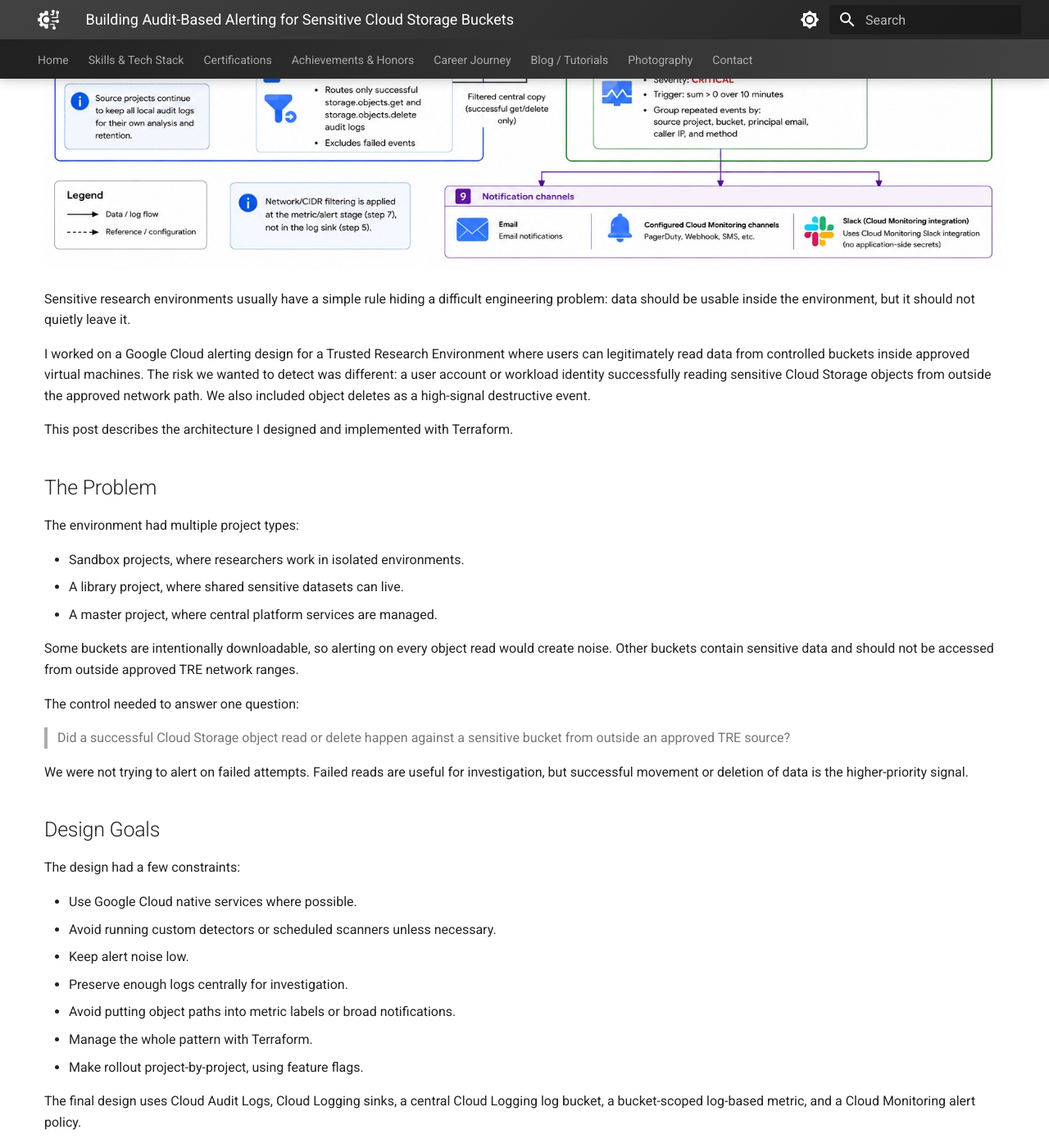
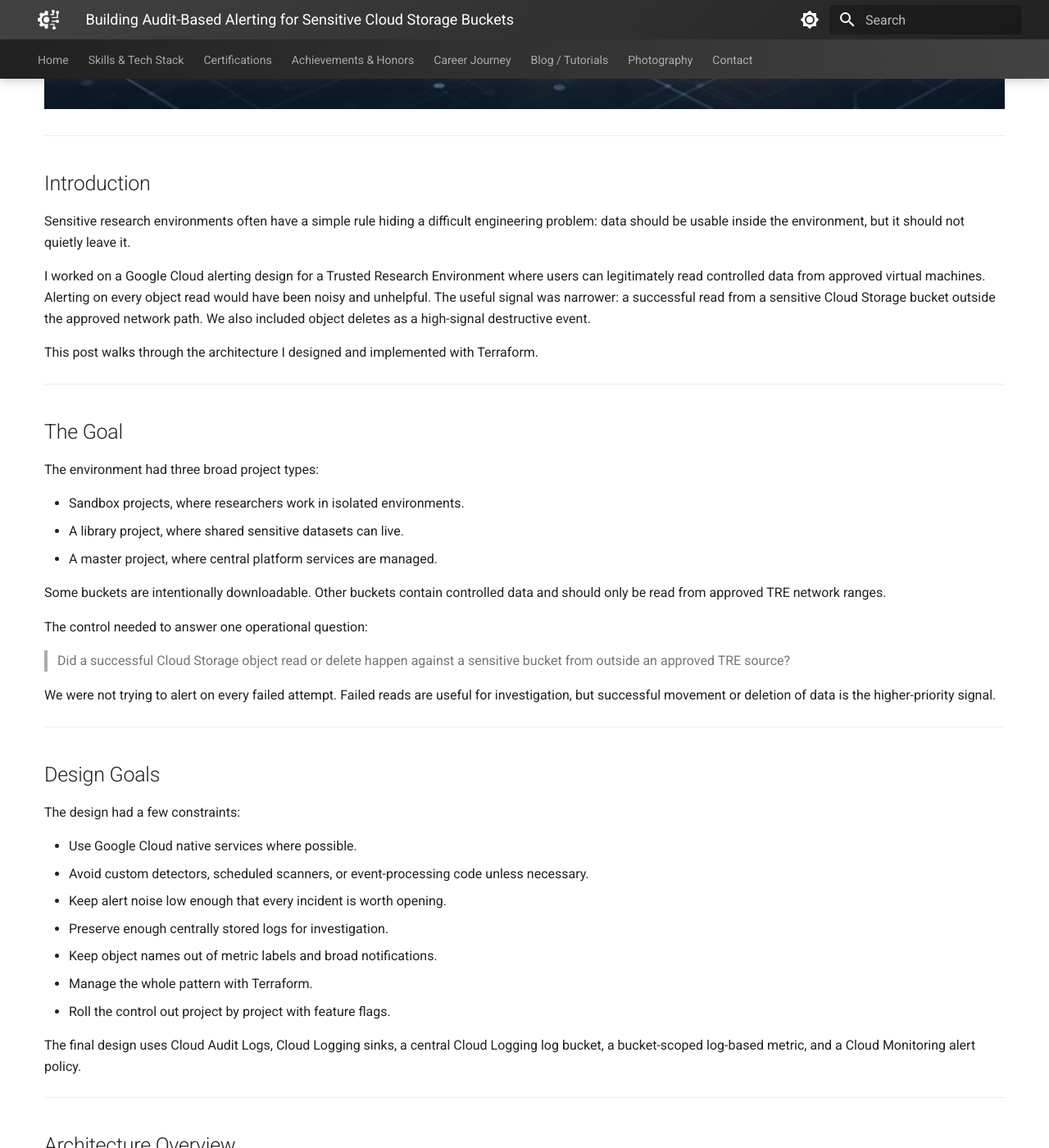
Before and after one commit to ahmadfsbd/portfolio, an MkDocs documentation site: the page built from docs/blog/gcp-audit-logs.md, in a window 1280 px wide and 1400 px high, scrolled down 681 px. Shown: the whole window at 82% size. Built offline with MkDocs 1.6.1 and Material for MkDocs 9.7.7, drawn with Linux system fonts in a browser that asks for light colours; some of the changed text lies outside the part shown.

Commit message:
fix blog

````diff
--- a/docs/blog/gcp-audit-logs.md
+++ b/docs/blog/gcp-audit-logs.md
@@ -12,47 +12,61 @@
 
 # Building Audit-Based Alerting for Sensitive Cloud Storage Buckets
 
-<img src="/images/blog/gcp-audit-alerting-architecture.jpg" alt="Architecture diagram for sensitive Cloud Storage bucket audit alerting in Google Cloud" />
+<img src="/images/blog/gcp-audit-logs-banner.webp" alt="Cloud audit logging banner showing sensitive storage buckets, centralized log routing, and monitoring alerting" />
 
-Sensitive research environments usually have a simple rule hiding a difficult engineering problem: data should be usable inside the environment, but it should not quietly leave it.
+---
 
-I worked on a Google Cloud alerting design for a Trusted Research Environment where users can legitimately read data from controlled buckets inside approved virtual machines. The risk we wanted to detect was different: a user account or workload identity successfully reading sensitive Cloud Storage objects from outside the approved network path. We also included object deletes as a high-signal destructive event.
+## Introduction
 
-This post describes the architecture I designed and implemented with Terraform.
+Sensitive research environments often have a simple rule hiding a difficult engineering problem: data should be usable inside the environment, but it should not quietly leave it.
 
-## The Problem
+I worked on a Google Cloud alerting design for a Trusted Research Environment where users can legitimately read controlled data from approved virtual machines. Alerting on every object read would have been noisy and unhelpful. The useful signal was narrower: a successful read from a sensitive Cloud Storage bucket outside the approved network path. We also included object deletes as a high-signal destructive event.
 
-The environment had multiple project types:
+This post walks through the architecture I designed and implemented with Terraform.
+
+---
+
+## The Goal
+
+The environment had three broad project types:
 
 - Sandbox projects, where researchers work in isolated environments.
 - A library project, where shared sensitive datasets can live.
 - A master project, where central platform services are managed.
 
-Some buckets are intentionally downloadable, so alerting on every object read would create noise. Other buckets contain sensitive data and should not be accessed from outside approved TRE network ranges.
+Some buckets are intentionally downloadable. Other buckets contain controlled data and should only be read from approved TRE network ranges.
 
-The control needed to answer one question:
+The control needed to answer one operational question:
 
 > Did a successful Cloud Storage object read or delete happen against a sensitive bucket from outside an approved TRE source?
 
-We were not trying to alert on failed attempts. Failed reads are useful for investigation, but successful movement or deletion of data is the higher-priority signal.
+We were not trying to alert on every failed attempt. Failed reads are useful for investigation, but successful movement or deletion of data is the higher-priority signal.
+
+---
 
 ## Design Goals
 
 The design had a few constraints:
 
 - Use Google Cloud native services where possible.
-- Avoid running custom detectors or scheduled scanners unless necessary.
-- Keep alert noise low.
-- Preserve enough logs centrally for investigation.
-- Avoid putting object paths into metric labels or broad notifications.
+- Avoid custom detectors, scheduled scanners, or event-processing code unless necessary.
+- Keep alert noise low enough that every incident is worth opening.
+- Preserve enough centrally stored logs for investigation.
+- Keep object names out of metric labels and broad notifications.
 - Manage the whole pattern with Terraform.
-- Make rollout project-by-project, using feature flags.
+- Roll the control out project by project with feature flags.
 
 The final design uses Cloud Audit Logs, Cloud Logging sinks, a central Cloud Logging log bucket, a bucket-scoped log-based metric, and a Cloud Monitoring alert policy.
 
-## Architecture
+---
+
+## Architecture Overview
 
 At a high level, each enabled source project keeps its normal local audit logs, but also routes a filtered copy of relevant Cloud Storage access events into a central Cloud Logging log bucket in the master project.
+
+<img src="/images/blog/gcp-audit-alerting-architecture.jpg" alt="Architecture diagram for sensitive Cloud Storage bucket audit alerting in Google Cloud" />
+
+The flow is:
 
 ```text
 Source projects
@@ -63,14 +77,16 @@
     -> Master project Cloud Logging log bucket
     -> Bucket-scoped log-based metric
     -> Cloud Monitoring alert
-    -> Email / Monitoring notification channels
+    -> Email or Monitoring notification channels
 ```
 
-The central bucket is a Cloud Logging log bucket, not a Cloud Storage bucket. That distinction matters because the system is routing logs through Cloud Logging, not copying audit data into object storage.
+The central bucket is a Cloud Logging log bucket, not a Cloud Storage bucket. That distinction matters: the system is routing log entries through Cloud Logging, not copying audit data into object storage.
 
-Bucket-scoped log-based metrics fit this pattern well because they evaluate entries routed into a specific log bucket, including logs that originated in other projects.
+Bucket-scoped log-based metrics fit this pattern well because they can evaluate entries stored in a specific log bucket, including entries that originated in other projects.
 
-## What Gets Routed
+---
+
+## Step 1: Route the Right Audit Events
 
 The source project sink routes successful Cloud Storage object access events for scoped sensitive buckets:
 
@@ -85,18 +101,22 @@
 NOT protoPayload.status.code:*
 ```
 
-The real sink filter then adds the bucket scoping rules: include the sensitive buckets and exclude buckets that are intentionally public, downloadable, or otherwise out of scope.
+The real sink filter then adds bucket scoping: include the sensitive buckets and exclude buckets that are intentionally public, downloadable, or otherwise out of scope.
 
-For reads, Cloud Storage Data Access audit logging needs `DATA_READ`. If delete detection is enabled, `DATA_WRITE` is also required because Cloud Storage object deletes are write-classified data access events.
+For reads, Cloud Storage Data Access audit logging needs `DATA_READ`. If delete detection is enabled, `DATA_WRITE` is also required because object deletes are write-classified data access events.
 
-The important design decision is that the sink does not apply the outside-network check. It routes all successful reads and deletes for scoped sensitive buckets. The network condition is applied later by the metric and alert policy.
+The important design choice is that the sink does not apply the outside-network check. It routes all successful reads and deletes for scoped sensitive buckets. The network condition is applied later by the metric and alert policy.
+
+<img src="/images/blog/gcp-audit-route-alert-mini.svg" alt="Mini diagram showing project sinks routing scoped successful access to a central log bucket before a metric applies the outside-network alert condition" />
 
 That gives two benefits:
 
 1. The central log bucket remains useful for investigation, even when an event does not alert.
 2. The alerting logic can be adjusted without changing every source project sink.
 
-## What Triggers an Alert
+---
+
+## Step 2: Alert on the Network Signal
 
 The master project owns a bucket-scoped log-based metric over the central log bucket. The metric counts events where the caller IP is not inside an approved TRE CIDR:
 
@@ -109,7 +129,7 @@
 
 This is intentionally conservative. In Cloud Logging filters, `ip_in_net` returns false if the field is missing, defaulted, or not a legal IP address. With the `NOT (...)` wrapper, those cases become suspicious instead of being silently trusted.
 
-The metric includes labels for investigation:
+The metric extracts a small set of labels for investigation:
 
 ```text
 source_project_id
@@ -119,9 +139,9 @@
 method_name
 ```
 
-Object names are deliberately not labels. They can create high-cardinality time series and may leak sensitive metadata into alert notifications.
+Object names are deliberately not labels. They can create high-cardinality time series, increase cost and noise, and leak sensitive metadata into alert notifications.
 
-The Cloud Monitoring alert policy is simple:
+The Cloud Monitoring alert policy is intentionally simple:
 
 ```text
 Severity: CRITICAL
@@ -129,9 +149,13 @@
 Grouped by: source project, bucket, principal, caller IP, and method
 ```
 
-That grouping means repeated events from the same actor and source are collected into one incident, while distinct users or source IPs can still open separate incidents.
+That grouping collects repeated events from the same actor and source into one incident, while still allowing distinct users or source IPs to open separate incidents.
 
-## Terraform Implementation
+<img src="/images/blog/gcp-audit-alert-grouping-mini.svg" alt="Mini diagram showing Cloud Monitoring grouping repeated events with the same project, bucket, principal, caller IP, and method into one incident" />
+
+---
+
+## Step 3: Make It Repeatable with Terraform
 
 The implementation is controlled by feature flags.
 
@@ -169,6 +193,8 @@
 
 The central log bucket has `prevent_destroy = true` to reduce the chance of accidental deletion through Terraform.
 
+---
+
 ## Validation and Edge Cases
 
 One of the main lessons was that audit log filters need to be tested with real log entries, not guessed from memory. Cloud Logging fields for Cloud Storage access are precise, and small differences in query syntax matter.
@@ -207,9 +236,11 @@
 - Rolling out per project with a feature flag.
 - Reviewing log volume after the first full billing week.
 
-For most environments, this is much cheaper and simpler than triggering a custom function for every audit event.
+For most environments, this is cheaper and simpler than triggering custom code for every audit event.
 
-## Why This Pattern Worked Well
+---
+
+## Why This Pattern Worked
 
 This design gives the platform team a focused detection path:
 
@@ -232,8 +265,19 @@
 - Periodically review excluded buckets to make sure they are still intentionally public or downloadable.
 - Add automated validation tests that generate a harmless object read and confirm the metric increments.
 
-## Closing Thought
+---
+
+## The Takeaway
 
 Good security alerting is not just about catching everything. It is about choosing the right signal, keeping the noise low, and making sure the person receiving the alert has enough context to act.
 
 For this use case, Cloud Audit Logs plus Cloud Logging and Cloud Monitoring provided a strong native foundation. Terraform made the pattern repeatable across projects, and the central log bucket gave the team a reliable place to investigate suspicious access without building a custom detection pipeline from scratch.
+
+---
+
+## Further Reading
+
+- [Cloud Audit Logs with Cloud Storage](https://cloud.google.com/storage/docs/audit-logging)
+- [Cloud Logging log-based metrics](https://cloud.google.com/logging/docs/logs-based-metrics)
+- [Cloud Logging query language](https://cloud.google.com/logging/docs/view/logging-query-language)
+- [Cloud Logging log routing overview](https://cloud.google.com/logging/docs/routing/overview)
````
Also changed, not shown: other parts of docs/blog/gcp-audit-logs.md (+7 -2 lines), docs/images/blog/gcp-audit-alert-grouping-mini.svg (added), docs/images/blog/gcp-audit-logs-banner.webp (added), docs/images/blog/gcp-audit-route-alert-mini.svg (added).
